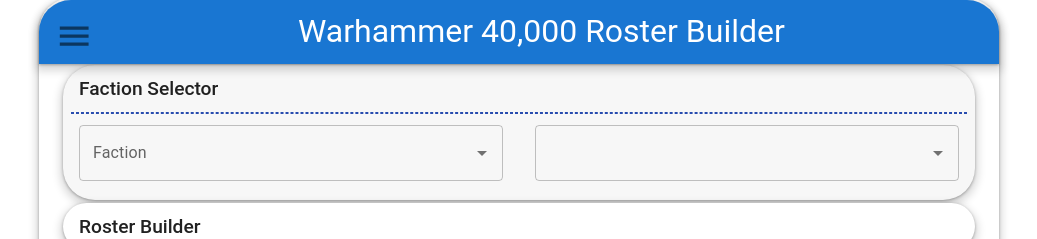
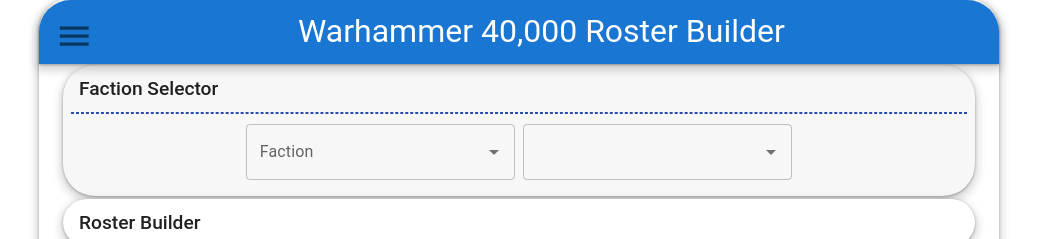
Before and after one commit to COftedahl/40K_Roster_Builder_Production, a React (Vite) app in the folder 40K_Roster_Builder/: page / in a window 1280 px wide. Shown: the top 239 px of the page, without its empty margins (121-1158 px from the left). Built offline with nearby package versions, Linux system fonts and the light colour scheme.

Commit message:
Got faction selector transitions working

```diff
--- a/40K_Roster_Builder/src/components/MainContentPage/FactionSelector/FactionSelector.css
+++ b/40K_Roster_Builder/src/components/MainContentPage/FactionSelector/FactionSelector.css
@@ -1,28 +1,100 @@
 .FactionSelectorBox {
   width: 100%;
-  display: flex;
+  display: inline;
   margin: 0.4vh 0vw;
-  /* flex-grow: 1 !important; */
   transition: height 2.0s ease-in-out !important;
 
   @media screen and (width <= 520px){
-    flex-direction: column;
+    .FactionSelector_AutocompleteLineBreak {
+      display: inherit;
+    }
+    div {
+      width: 100% !important;
+      margin: 1vh auto;
+    }
+
+    .FactionSelector_ArmyDropdown {
+      opacity: 1;
+      visibility: visible;
+      height: 100% !important;
+      min-height: 4vh !important;
+      transition: opacity 0.5s linear, visibility 0.5s linear, height 0.5s linear, width 0.5s linear, min-height 0.5s linear, min-width 0.5s linear, margin 0.5s linear, padding 0.5s linear, line-height 0.5s linear;
+
+      div, .MuiInputBase-input {
+        label {
+          transition: color 200ms cubic-bezier(0.0, 0, 0.2, 1) 0ms, transform 200ms cubic-bezier(0.0, 0, 0.2, 1) 0ms, max-width 200ms cubic-bezier(0.0, 0, 0.2, 1) 0ms, height 0.5s linear, line-height 0.5s linear, padding 0.5s linear;
+        }
+        transition: height 0.5s linear, width 0.5s linear, line-height 0.5s linear, padding 0.5s linear !important;
+      }
+    }
+
+    .FactionSelector_ArmyDropdown_disabled {
+      margin: 0px !important;
+      visibility: hidden;
+      opacity: 0;
+      padding: 0px !important;
+      width: 0vh !important;
+      height: 0vh !important;
+      min-height: 0vh !important;
+      transition: opacity 0.5s linear, visibility 0.5s linear, height 0.5s linear, width 0.5s linear, min-height 0.5s linear, margin 0.5s linear, padding 0.5s linear, line-height 0.5s linear;
+      *, .MuiInputBase-input {
+      label {
+        line-height: 0px;
+        height: 0px;
+        transition: color 200ms cubic-bezier(0.0, 0, 0.2, 1) 0ms, transform 200ms cubic-bezier(0.0, 0, 0.2, 1) 0ms, max-width 200ms cubic-bezier(0.0, 0, 0.2, 1) 0ms, height 0.5s linear, line-height 0.5s linear, padding 0.5s linear;
+      }
+        width: 0px;
+        height: 0px !important;
+        line-height: 0px;
+        padding: 0px !important;
+        transition: height 0.5s linear, width 0.5s linear, line-height 0.5s linear, padding 0.5s linear !important;
+      }
+
+    }
   }
   @media screen and (width > 520px) {
-    flex-direction: row;
+    .FactionSelector_AutocompleteLineBreak {
+      display: none;
+    }
+    div {
+      min-width: 30%;
+      width: auto !important;
+      div {
+        width: 100% !important;
+      }
+      margin: 1vh 0.5%;
+    }
+
+    .FactionSelector_ArmyDropdown {
+      opacity: 1;
+      visibility: visible;
+      height: 100% !important;
+      width: 30% !important;
+      min-width: 30% !important;
+      max-width: 30%;
+      transition: opacity 0.5s linear, visibility 0.5s linear, width 0.5s linear, min-width 0.5s linear, margin 0.5s linear, padding 0.5s linear !important;
+    }
+
+    .FactionSelector_ArmyDropdown_disabled {
+      margin: 0px !important;
+      min-width: 0px !important;
+      visibility: hidden;
+      opacity: 0;
+      width: 0vh !important;
+      transition: opacity 0.5s linear, visibility 0.5s linear, width 0.5s linear, min-width 0.5s linear, margin 0.5s linear, padding 0.5s linear !important;
+    }
   }
   div {
-    margin: 1vh;
+    display: inline-block;
     div {
       margin: auto;
       display: flex;
-      width: 100%;
       justify-content: right;
     }
   }
-  * {
-  }
 }
+
+
 
 .FactionSelector_FactionDropdown {
 
@@ -31,19 +103,3 @@
 .FactionSelector_FactionDropdown_filled {
 
 }
-
-.FactionSelector_ArmyDropdown {
-  opacity: 1;
-  visibility: visible;
-  height: 100% !important;
-  width: 100% !important;
-  transition: opacity 0.5s ease-in-out, visibility 0.5s ease-in-out, width 0.5s ease-in-out, height 0.5s ease-in-out;
-}
-
-.FactionSelector_ArmyDropdown_disabled {
-  visibility: hidden;
-  opacity: 0;
-  width: 0vh !important;
-  height: 0vh !important;
-  transition: opacity 0.5s ease-in-out, visibility 0.5s ease-in-out, width 0.5s ease-in-out, height 1.5s ease-in-out;
-}
--- a/40K_Roster_Builder/src/components/MainContentPage/FactionSelector/FactionSelector.tsx
+++ b/40K_Roster_Builder/src/components/MainContentPage/FactionSelector/FactionSelector.tsx
@@ -35,12 +35,15 @@
           renderInput={(params) => <TextField {...params} label="Faction"/>}
           onChange={handleFactionChange}
         ></Autocomplete>
+        <br className="FactionSelector_AutocompleteLineBreak"/>
         <Autocomplete
           options={factionOptions}
           openOnFocus
           className={"FactionSelector_ArmyDropdown" + ((faction === undefined || faction === "" || faction === null) ? "_disabled" : "")}
+          disabled={(faction === undefined || faction === "" || faction === null) ? true : false}
           renderInput={(params) => <TextField {...params} label="Army"/>}
         ></Autocomplete>
+        <Box>
           <Autocomplete
             options={factionOptions}
             openOnFocus
@@ -48,6 +51,7 @@
             renderInput={(params) => <TextField {...params} />}
           ></Autocomplete>
         </Box>
+      </Box>
     </>
   );
 }
```
Lines whose indentation alone changed are shown as unchanged.
